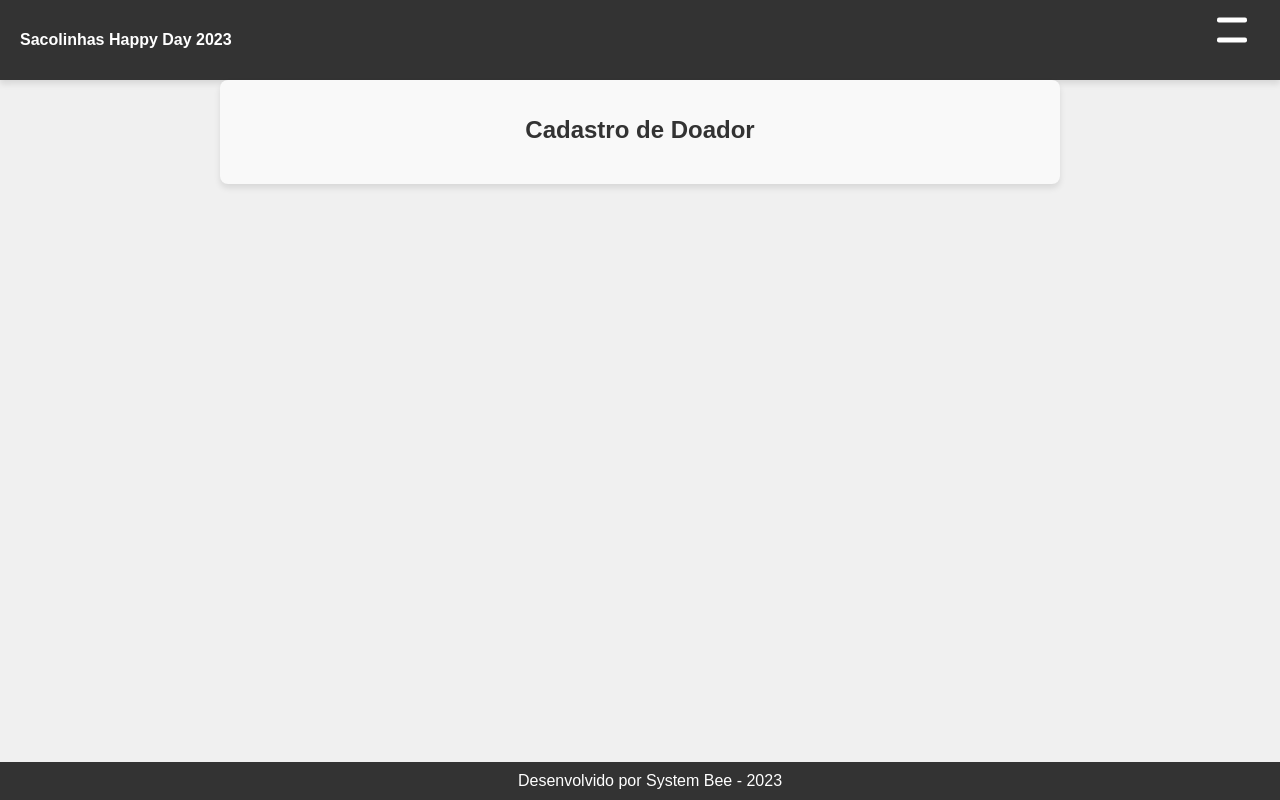
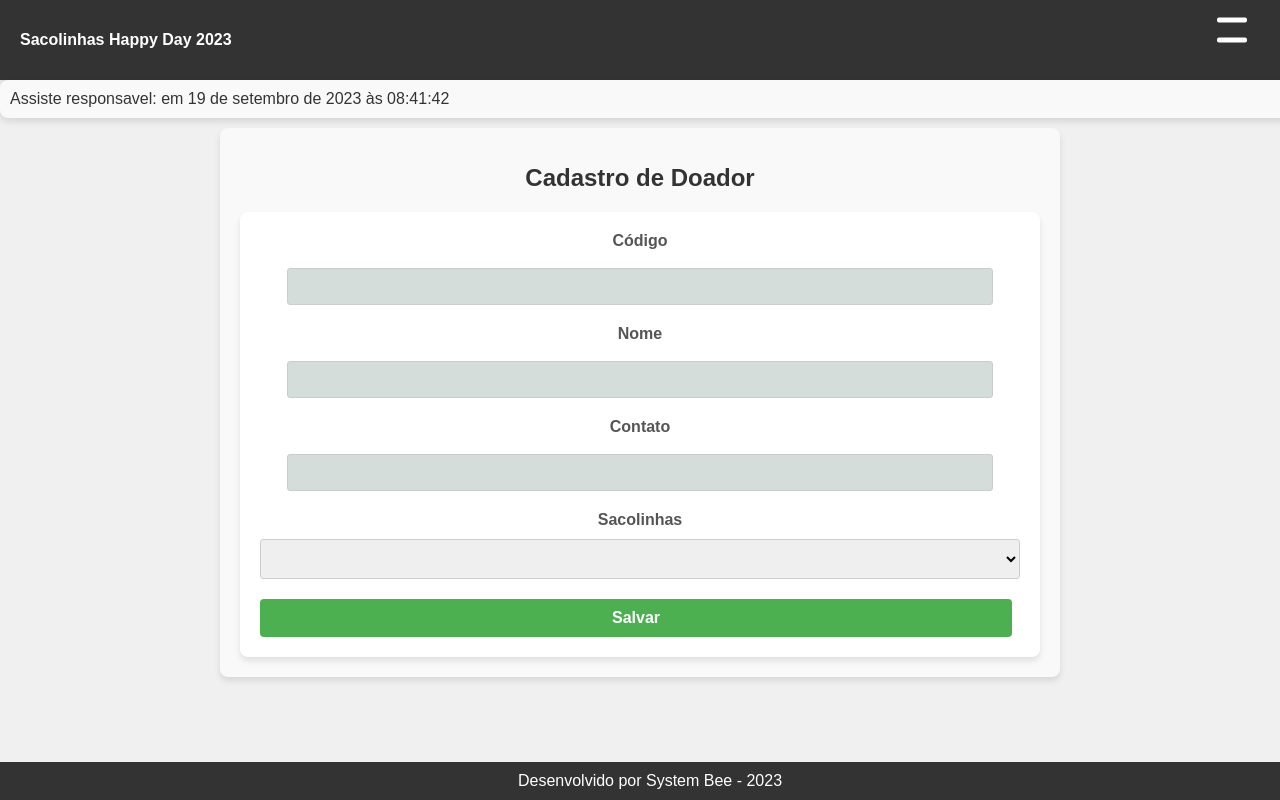
Before and after one commit to guilhermeforprojeto/Cadastro_dos_Doadores, a React (Create React App) app: page /doador in a window 1280 px wide. Built offline with nearby package versions, Linux system fonts and the light colour scheme.

Commit message:
feat: cadastro de doador

```diff
--- a/src/forms/formHappyDay/assistente/assistenteForm.tsx
+++ b/src/forms/formHappyDay/assistente/assistenteForm.tsx
@@ -9,6 +9,8 @@ import {
   deleteItemFromStorage,
   clearItemFromStorage
 } from '../../../services/storage/storage';
+import { Link, Router } from 'react-router-dom';
+import DoadorForm from '../doador/doadorForm';
 
 
 interface Sacola {
@@ -58,6 +60,9 @@ const AssistenteForm: React.FC = () => {
     console.log(formData)
     clearItemFromStorage()
     addItemToStorage('NomeAssistente', formData.nome);
+
+    window.location.href = '/doador';
+
 
     // try {
     //   const response = await API.post('/assistidos', formData); // Substitua pela sua rota de API
--- /dev/null
+++ b/src/forms/formHappyDay/doador/doador.ts
@@ -0,0 +1,7 @@
+export interface Doador {
+  id: string;
+  codigo: string;
+  nome: string;
+  contato: string;
+  sacolinhas: string;
+}
--- a/src/forms/formHappyDay/doador/doadorForm.css
+++ b/src/forms/formHappyDay/doador/doadorForm.css
@@ -22,6 +22,21 @@
 .container-form input {
   width: 90%;
   background-color: #d4ddd9;
+}
+
+.container-header {
+  width: 100%;
+  display: flex;
+  background-color: #f9f9f9;
+  /* Fundo mais claro */
+  color: #333;
+  width: 100%;
+  /* Texto mais escuro */
+  padding: 10px;
+  margin-bottom: 10px;
+  font-family: Arial, sans-serif;
+  border-radius: 8px;
+  box-shadow: 0px 4px 6px rgba(0, 0, 0, 0.1);
 }
 
 h1 {
--- a/src/forms/formHappyDay/doador/doadorForm.tsx
+++ b/src/forms/formHappyDay/doador/doadorForm.tsx
@@ -3,14 +3,136 @@ import './doadorForm.css'
 import { API } from '../../../assets/api/api';
 import Notify from '../../../components/react-toastify/react-toastify';
 import { Noti } from '../../../components/react-toastify/Noti';
+import {
+  addItemToStorage,
+  readItemFromStorage,
+  deleteItemFromStorage,
+  clearItemFromStorage
+} from '../../../services/storage/storage';
+import { Doador } from './doador';
 
 
 const DoadorForm: React.FC = () => {
+  const [sacolas, setSacolas] = useState<Doador[]>([]);
+  const [noti, setNoti] = useState<Noti>({ tipo: '', msg: '' });
+  const handleChange = (e: React.ChangeEvent<HTMLInputElement | HTMLTextAreaElement>) => {
+    setFormData({ ...formData, [e.target.name]: e.target.value });
+  };
+  const [opcoes, setOpcoes] = useState([
+    { value: 0, label: "" },
+    { value: 1, label: "1 Sacolinha" },
+    { value: 2, label: "2 Sacolinhas" },
+    { value: 3, label: "3 Sacolinhas" },
+    { value: 4, label: "4 Sacolinhas" },
+    { value: 5, label: "5 Sacolinhas" },
+  ]);
 
-  return (
+  const [formData, setFormData] = useState<Doador>({
+    id: '',
+    codigo: '',
+    nome: '',
+    contato: '',
+    sacolinhas: '',
+  });
+  const [dataHoraAtual, setDataHoraAtual] = useState(new Date());
+
+  // Atualiza a data e hora a cada segundo
+  useEffect(() => {
+    const interval = setInterval(() => {
+      setDataHoraAtual(new Date());
+    }, 1000);
+
+    return () => clearInterval(interval);
+  }, []);
+  const handleSubmit = async (e: React.FormEvent) => {
+    e.preventDefault();
+    console.log(formData)
+    console.log(e)
+    // try {
+    //   const response = await API.post('/sacolas', formData); // Substitua pela sua rota de API
+    //   // loadSacolas();
+    //   setFormData({
+    //     id: '',
+    //     codigo: '',
+    //     nome: '',
+    //     contato: '',
+    //     sacolinhas: '',
+    //   });
+    //   setNoti({ tipo: "success", msg: response.data.message })
+
+    //   if (response.status === 201) {
+    //     setNoti({ tipo: "success", msg: response.data.message })
+    //     console.log('Sacola criada com sucesso!', response.data.message);
+    //   } else {
+    //     console.error('Erro ao criar sacola:', response.data.message);
+    //   }
+    // }
+    // catch (error) {
+    //   setNoti({ tipo: "error", msg: "Erro ao criar sacola" })
+    //   console.error('Erro ao criar sacola:', error);
+    // }
+  };
+  return (<>
+    <div className='container-header'>Assiste responsavel: {readItemFromStorage("NomeAssistente")} em {dataHoraAtual.toLocaleString('pt-BR', {
+      timeZone: 'America/Sao_Paulo',
+      dateStyle: 'long',
+      timeStyle: 'medium'
+    })} </div>
     <div className='container'>
       <h1>Cadastro de Doador</h1>
+      <form className='container-form' onSubmit={handleSubmit}>
+        <div>
+          <label>Código</label>
+          <input
+            type="text"
+            name="codigo"
+            value={formData.codigo}
+            onChange={handleChange}
+            required
+          />
+        </div>
+        <div>
+          <label>Nome</label>
+          <input
+            type="text"
+            name="nome"
+            value={formData.nome}
+            onChange={handleChange}
+            required
+          />
+        </div>
+        <div>
+          <label>Contato</label>
+          <input
+            type="text"
+            name="contato"
+            value={formData.contato}
+            onChange={handleChange}
+            required
+          />
+        </div>
+        <div>
+          <label>Sacolinhas</label>
+          <select
+            name="sacolinhas"
+            value={formData.sacolinhas[0]}
+            onChange={(e: React.ChangeEvent<HTMLSelectElement>) => {
+              setFormData({ ...formData, sacolinhas: e.target.value });
+            }}
+            required
+          >
+            {opcoes.map((opcao) => (
+              <option key={opcao.value} value={opcao.value}>
+                {opcao.value ? opcao.label : ""}
+              </option>
+            ))}
+          </select>
+        </div>
+        <button type="submit">Salvar</button>
+      </form>
+
     </div>
+  </>
   );
 };
 
--- a/src/pages/home/home.tsx
+++ b/src/pages/home/home.tsx
@@ -7,7 +7,7 @@ export default function Home() {
 
     <>
       {/* <div className='home' >Paz do senhor Jesus!</div> */}
-      <BibleVerseWidget />
+      {/* <BibleVerseWidget /> */}
 
       <AssistenteForm />
     </>
```
Also changed, not shown: 2 other files (tests, documents, lock files or other folders).
